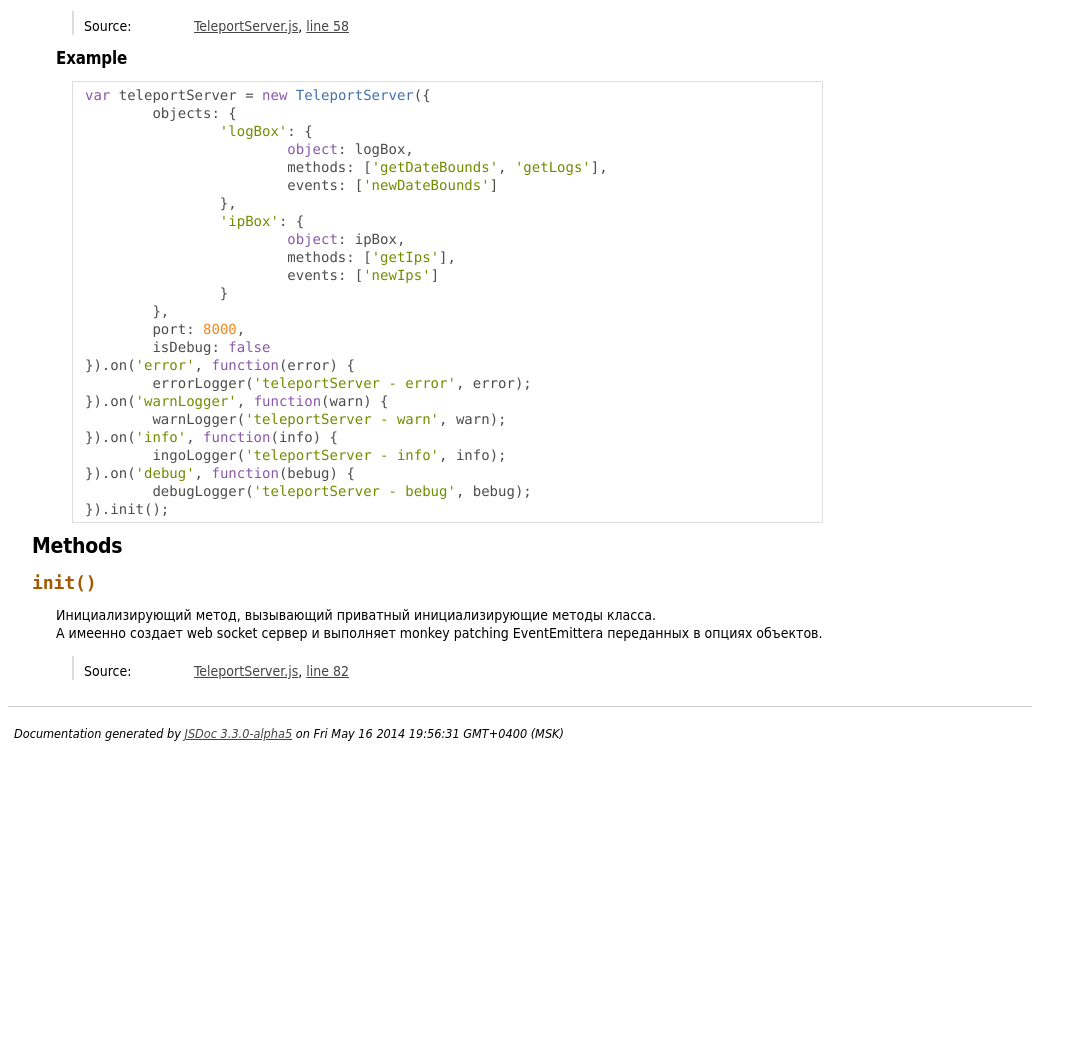
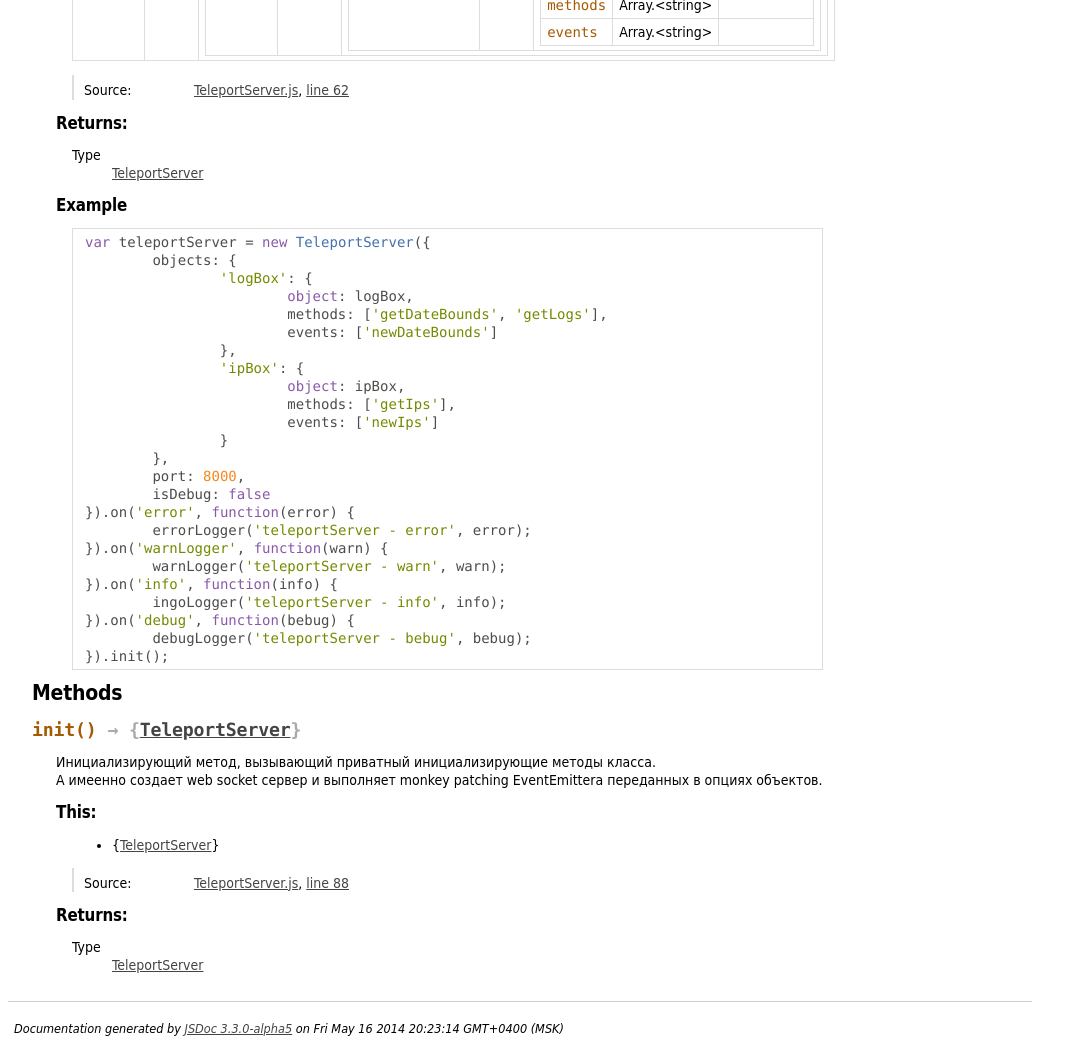
Before and after one commit to nskazki/node-TeleportServer, a website: page out/TeleportServer.html in a window 1280 px wide. Shown: the part 611-1663 px from the top of the page, without its empty margins (0-1087 px from the left). Before the commit the page ends 1369 px from the top, so only its background shows below. Drawn offline with Linux system fonts and the light colour scheme.

Commit message:
fix#5 jsdoc

```diff
--- a/out/TeleportServer.html
+++ b/out/TeleportServer.html
@@ -39,7 +39,7 @@
 
 
 <dt>
-    <h4 class="name" id="TeleportServer"><span class="type-signature"></span>new TeleportServer<span class="signature">(options)</span><span class="type-signature"></span></h4>
+    <h4 class="name" id="TeleportServer"><span class="type-signature"></span>new TeleportServer<span class="signature">(options)</span><span class="type-signature"> &rarr; {<a href="TeleportServer.html">TeleportServer</a>}</span></h4>
 
 
 </dt>
@@ -56,6 +56,9 @@
 
 
 
+
+        <h5>This:</h5>
+        <ul><li>{<a href="TeleportServer.html">TeleportServer</a>}</li></ul>
 
 
 
@@ -367,7 +370,7 @@
 
     <dt class="tag-source">Source:</dt>
     <dd class="tag-source"><ul class="dummy"><li>
-        <a href="TeleportServer.js.html">TeleportServer.js</a>, <a href="TeleportServer.js.html#line58">line 58</a>
+        <a href="TeleportServer.js.html">TeleportServer.js</a>, <a href="TeleportServer.js.html#line62">line 62</a>
     </li></ul></dd>
 
 
@@ -388,6 +391,24 @@
 
 
 
+
+
+    <h5>Returns:</h5>
+
+
+
+
+<dl>
+    <dt>
+        Type
+    </dt>
+    <dd>
+
+<span class="param-type"><a href="TeleportServer.html">TeleportServer</a></span>
+
+
+    </dd>
+</dl>
 
 
 
@@ -443,7 +464,7 @@
         <dl>
 
 <dt>
-    <h4 class="name" id="init"><span class="type-signature"></span>init<span class="signature">()</span><span class="type-signature"></span></h4>
+    <h4 class="name" id="init"><span class="type-signature"></span>init<span class="signature">()</span><span class="type-signature"> &rarr; {<a href="TeleportServer.html">TeleportServer</a>}</span></h4>
 
 
 </dt>
@@ -458,6 +479,9 @@
 
 
 
+
+        <h5>This:</h5>
+        <ul><li>{<a href="TeleportServer.html">TeleportServer</a>}</li></ul>
 
 
 
@@ -485,7 +509,7 @@
 
     <dt class="tag-source">Source:</dt>
     <dd class="tag-source"><ul class="dummy"><li>
-        <a href="TeleportServer.js.html">TeleportServer.js</a>, <a href="TeleportServer.js.html#line82">line 82</a>
+        <a href="TeleportServer.js.html">TeleportServer.js</a>, <a href="TeleportServer.js.html#line88">line 88</a>
     </li></ul></dd>
 
 
@@ -506,6 +530,24 @@
 
 
 
+
+
+    <h5>Returns:</h5>
+
+
+
+
+<dl>
+    <dt>
+        Type
+    </dt>
+    <dd>
+
+<span class="param-type"><a href="TeleportServer.html">TeleportServer</a></span>
+
+
+    </dd>
+</dl>
 
 
 
@@ -534,7 +576,7 @@
 <br clear="both">
 
 <footer>
-    Documentation generated by <a href="https://github.com/jsdoc3/jsdoc">JSDoc 3.3.0-alpha5</a> on Fri May 16 2014 19:56:31 GMT+0400 (MSK)
+    Documentation generated by <a href="https://github.com/jsdoc3/jsdoc">JSDoc 3.3.0-alpha5</a> on Fri May 16 2014 20:23:14 GMT+0400 (MSK)
 </footer>
 
 <script> prettyPrint(); </script>
```
Also changed, not shown: out/TeleportServer.js.html (+7 -1 lines), out/index.html (+1 -1 lines).
